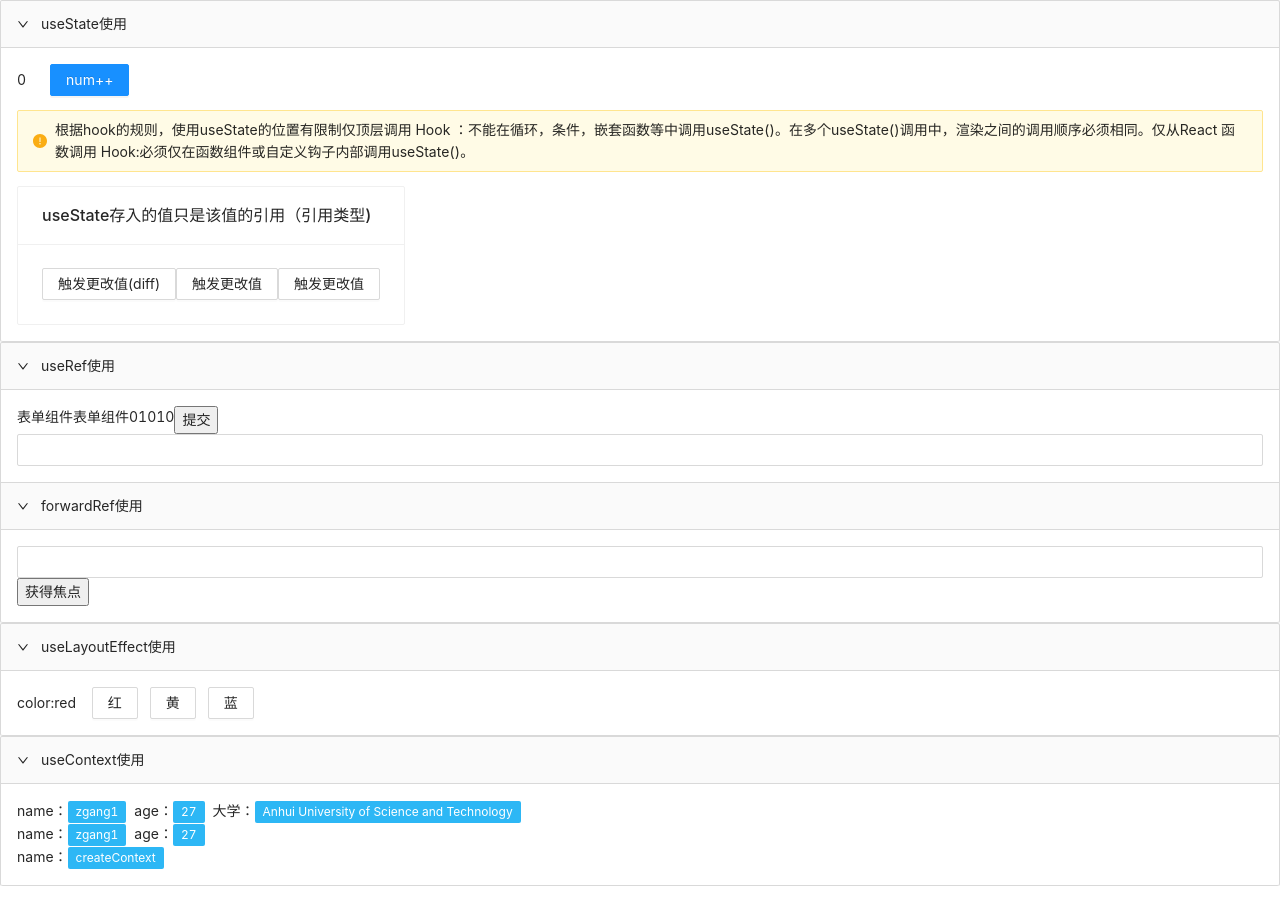
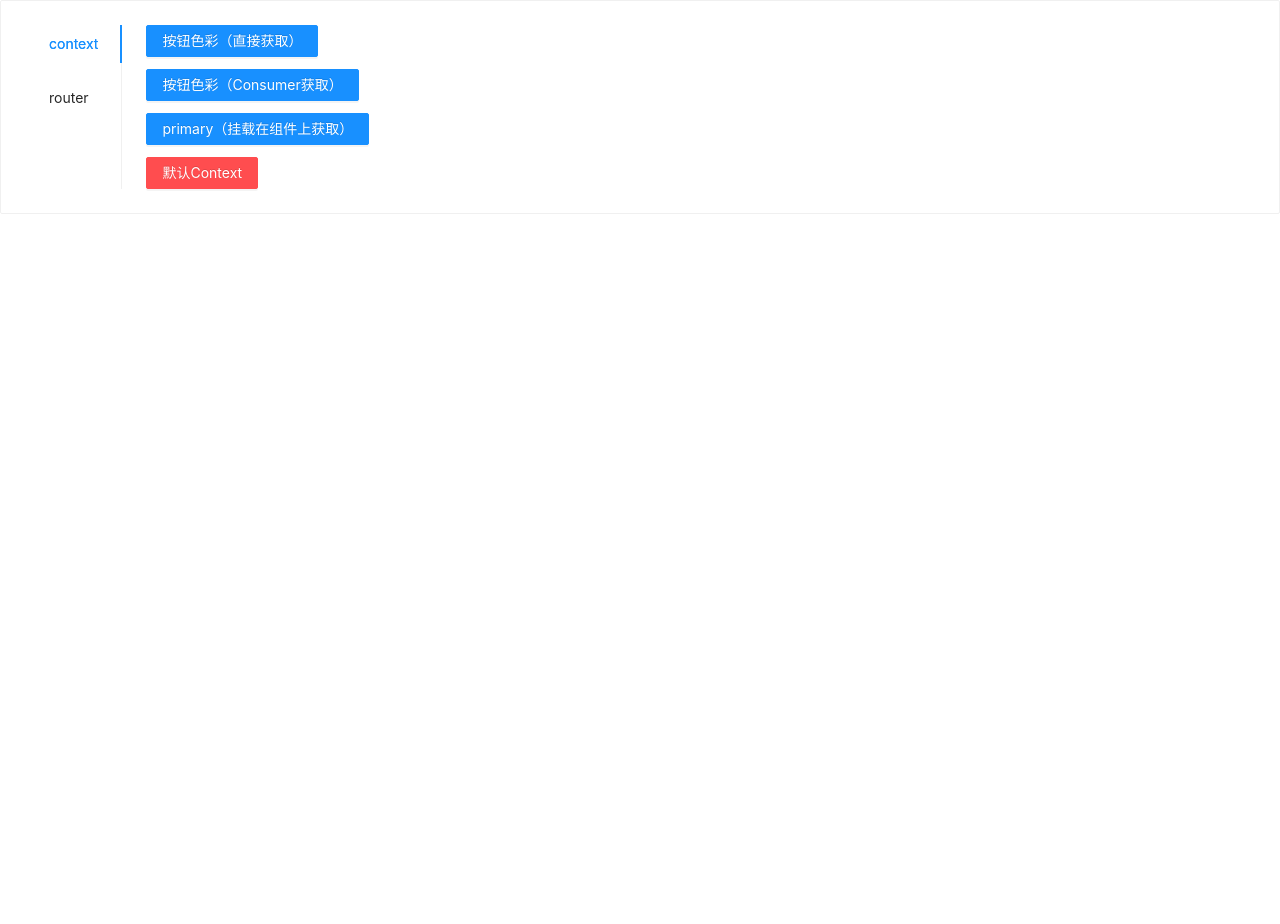
Before and after one commit to zgang11/WEB-Front, a React (Create React App) app in the folder my-react/: page /#/react in a window 1280 px wide. Shown: the top 924 px of the page. After the commit the page ends 800 px from the top, so only its background shows below. Built offline with nearby package versions, Linux system fonts and the light colour scheme.

Commit message:
fix: Context面试相关

```diff
--- a/my-react/package.json
+++ b/my-react/package.json
@@ -10,6 +10,8 @@
     "antd": "^4.16.3",
     "react": "^17.0.1",
     "react-dom": "^17.0.1",
+    "react-loadable": "^5.5.0",
+    "react-router-dom": "^5.2.0",
     "react-scripts": "4.0.1",
     "web-vitals": "^0.2.4"
   },
--- a/my-react/src/App.js
+++ b/my-react/src/App.js
@@ -1,23 +1,18 @@
-import logo from './logo.svg';
 import './App.css';
+import { HashRouter as Router, Route, Switch} from 'react-router-dom'
+import ReactLearning from './pages/react/index'
+import VueLearning from './pages/vue/index'
+
 
 function App() {
   return (
     <div className="App">
-      <header className="App-header">
-        <img src={logo} className="App-logo" alt="logo" />
-        <p>
-          Edit <code>src/App.js</code> and save to reload.
-        </p>
-        <a
-          className="App-link"
-          href="https://reactjs.org"
-          target="_blank"
-          rel="noopener noreferrer"
-        >
-          Learn React
-        </a>
-      </header>
+      <Router>
+        <Switch>
+          <Route path="/react" component={ReactLearning}></Route>
+          <Route path="/vue" component={VueLearning}></Route>
+        </Switch>
+      </Router>
     </div>
   );
 }
--- a/my-react/src/index.js
+++ b/my-react/src/index.js
@@ -55,7 +55,7 @@ class HelloWorld extends Component{
 
 ReactDOM.render(
   <div>
-    <ReactApi></ReactApi>
+    <App></App>
   </div>,
   document.getElementById('root')
 );
--- /dev/null
+++ b/my-react/src/pages/react/index.js
@@ -0,0 +1,19 @@
+import React, { } from 'react'
+import {Tabs, Card} from 'antd'
+import styles from './index.less'
+import ContextKw from './sort/context'
+
+const ReactLearning = () => {
+    return(<Card className={styles.Card}>
+        <Tabs defaultActiveKey="1" tabPosition="left" >
+            <Tabs.TabPane tab="context" key="1">
+                <ContextKw></ContextKw>
+            </Tabs.TabPane>
+            <Tabs.TabPane tab="router" key="2">
+                 of Tab Pane 1
+            </Tabs.TabPane>
+        </Tabs>
+    </Card>)
+}
+
+export default ReactLearning
--- /dev/null
+++ b/my-react/src/pages/react/index.less
@@ -0,0 +1,3 @@
+.Card{
+    height: calc(100vh);
+}
--- /dev/null
+++ b/my-react/src/pages/react/sort/context.js
@@ -0,0 +1,58 @@
+import React,{createContext} from 'react'
+import { Button } from 'antd'
+
+// 为当前的 theme 创建一个 context（“light”为默认值）。
+const ThemeContext = createContext('danger')
+// 中间的组件再也不必指明往下传递 theme 了。
+function Toolbar() {
+  return (
+    <div>
+      <ThemedButton />
+    </div>
+  );
+}
+
+class  ThemedButton extends React.Component  {
+  // 指定 contextType 读取当前的 theme context。
+  // React 会往上找到最近的 theme Provider，然后使用它的值。
+  // 在这个例子中，当前的 theme 值为 “dark”。
+  // 将创建的 ThemeContext 对象挂载在 class 上的 contextType 属性 ，通过 this.context可以在任何生命周期中访问到它，包括 render 函数中。
+  static contextType = ThemeContext
+  // 组件构造函数内获取Context内容
+  constructor(props){
+    super(props)
+    this.state = {contextType:ThemeContext}
+  }
+
+  render(){
+    // render函数中获取 this.context
+    console.log('this.context:',this.context)
+    return (<>
+       {/* 直接赋值获取当前的Context的值 */}
+       <div style={{marginBottom:'12px'}}>
+        <Button type={this.state.contextType._currentValue}>按钮色彩（直接获取）</Button>
+       </div>
+       {/* 通过Consumer获取Context的值 */}
+       <ThemeContext.Consumer>{
+         value => (<Button type={value}>按钮色彩（Consumer获取）</Button>)
+         }</ThemeContext.Consumer>
+       {/* 将ThemeContext 对象挂载在 class 获取属性 */}
+        <div style={{marginTop:'12px'}}>
+         <Button type={this.context}>{this.context}（挂载在组件上获取）</Button>
+        </div>
+    </>)
+  }
+}
+
+const ContextKw = () => {
+  return(<>
+     <ThemeContext.Provider value="primary">
+        <Toolbar></Toolbar>
+      </ThemeContext.Provider>
+      {/* 当前组件所在的组件书没有匹配到Provider */}
+      <ThemeContext.Consumer>{
+        value => <Button type={value}  style={{marginTop:'12px'}}>默认Context</Button>
+      }</ThemeContext.Consumer>
+  </>)}
+
+export default ContextKw
--- /dev/null
+++ b/my-react/src/pages/vue/index.js
@@ -0,0 +1,7 @@
+import React from 'react'
+
+const VueLearning = () => {
+    return (<>vue</>)
+}
+
+export default VueLearning
```
Also changed, not shown: my-react/src/components/Loading.js (added, +8 -0 lines), my-react/src/router.js (added, +21 -0 lines), 2 other files (tests, documents, lock files or other folders).
